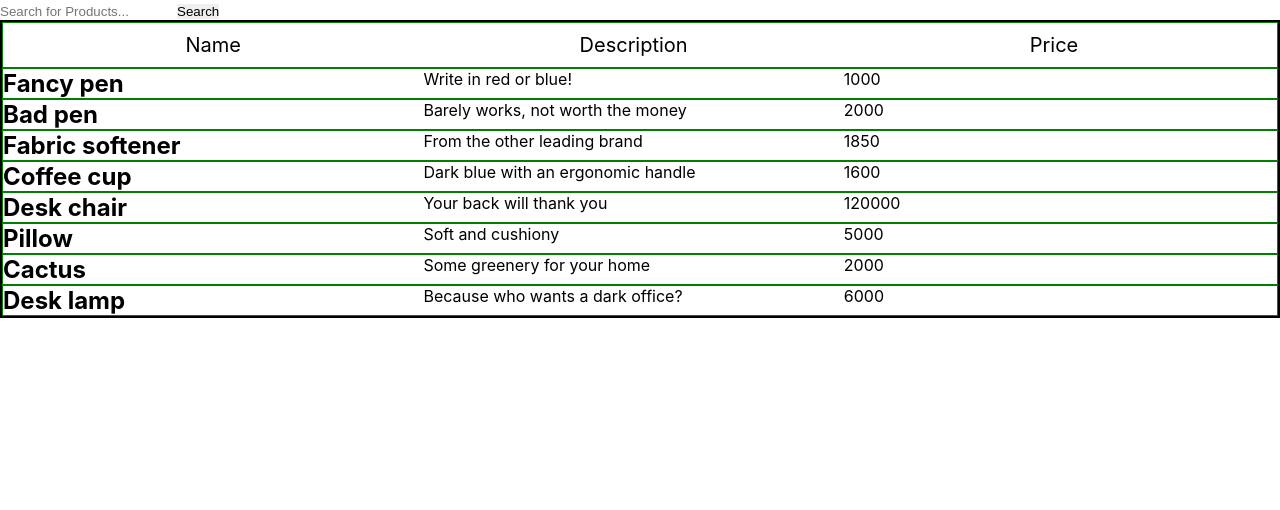
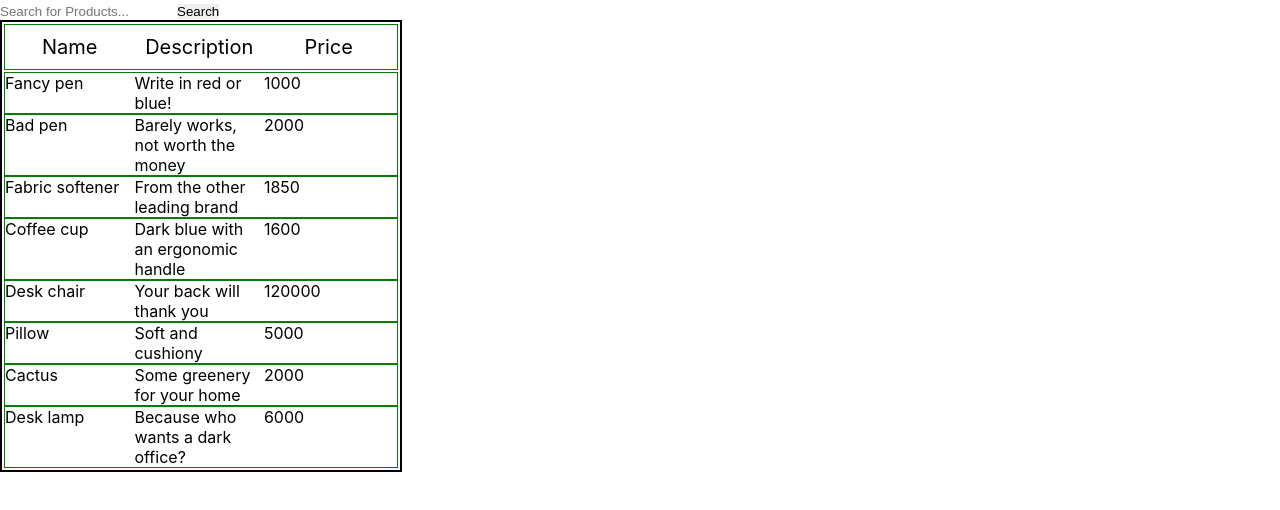
Before and after one commit to tpadilla10117/shopify_interview, a React (Create React App) app: page / in a window 1280 px wide. Shown: the top 510 px of the page. Built offline with nearby package versions, Linux system fonts and the light colour scheme.

Commit message:
all done

```diff
--- a/src/frontend/components/layout/Table.jsx
+++ b/src/frontend/components/layout/Table.jsx
@@ -67,32 +67,35 @@ function Table() {
 
         </div>
 
-            <div className="table-wrapper">
-                <div className="table-rows">
-                    <div className='table-heading'>
-                        Name
-                    </div>
-                    <div className='table-heading'>
-                        Description
-                    </div>
-                    <div className='table-heading'>
-                        Price
-                    </div>
+            <table className="table-wrapper">
+                <tbody>
+                    <tr className='table-rows'>
+                        <td className='table-heading'>
+                            Name
+                        </td>
+                        <td className='table-heading'>
+                            Description
+                        </td>
+                        <td className='table-heading'>
+                            Price
+                        </td>
+                    </tr>
 
-                </div>
+                </tbody>
 
         {/* If newSearch does not have content, show the original items state, else show the filtered data: */}
+            <tbody>
               {
 
                 !newSearch ?
                     items.map( (data) => {
 
                         return (
-                        <div id={data.id} key={data.id} className="table-rows">
-                            <h1 className='table-name-cell'>{data.name}</h1>
-                            <p className='table-description-cell'>{data.description}</p>
-                            <p className='table-price-cell'>{data.price}</p>
-                        </div>
+                        <tr id={data.id} key={data.id} className="table-rows">
+                            <td className='table-name-cell'>{data.name}</td>
+                            <td className='table-description-cell'>{data.description}</td>
+                            <td className='table-price-cell'>{data.price}</td>
+                        </tr>
                         )
 
                     })
@@ -101,18 +104,19 @@ function Table() {
                     newSearch.map((data) => {
 
                         return (
-                        <div id={data.id} key={data.id} className="table-rows">
-                            <h1 className='table-name-cell'>{data.name}</h1>
-                            <p className='table-description-cell'>{data.description}</p>
-                            <p className='table-price-cell'>{data.price}</p>
-                        </div>
+                        <tr id={data.id} key={data.id} className="table-rows">
+                            <td className='table-name-cell'>{data.name}</td>
+                            <td className='table-description-cell'>{data.description}</td>
+                            <td className='table-price-cell'>{data.price}</td>
+                        </tr>
                         )
 
                     })
 
               }
+              </tbody>
 
-            </div>
+            </table>
 
     </section>
   )
```
